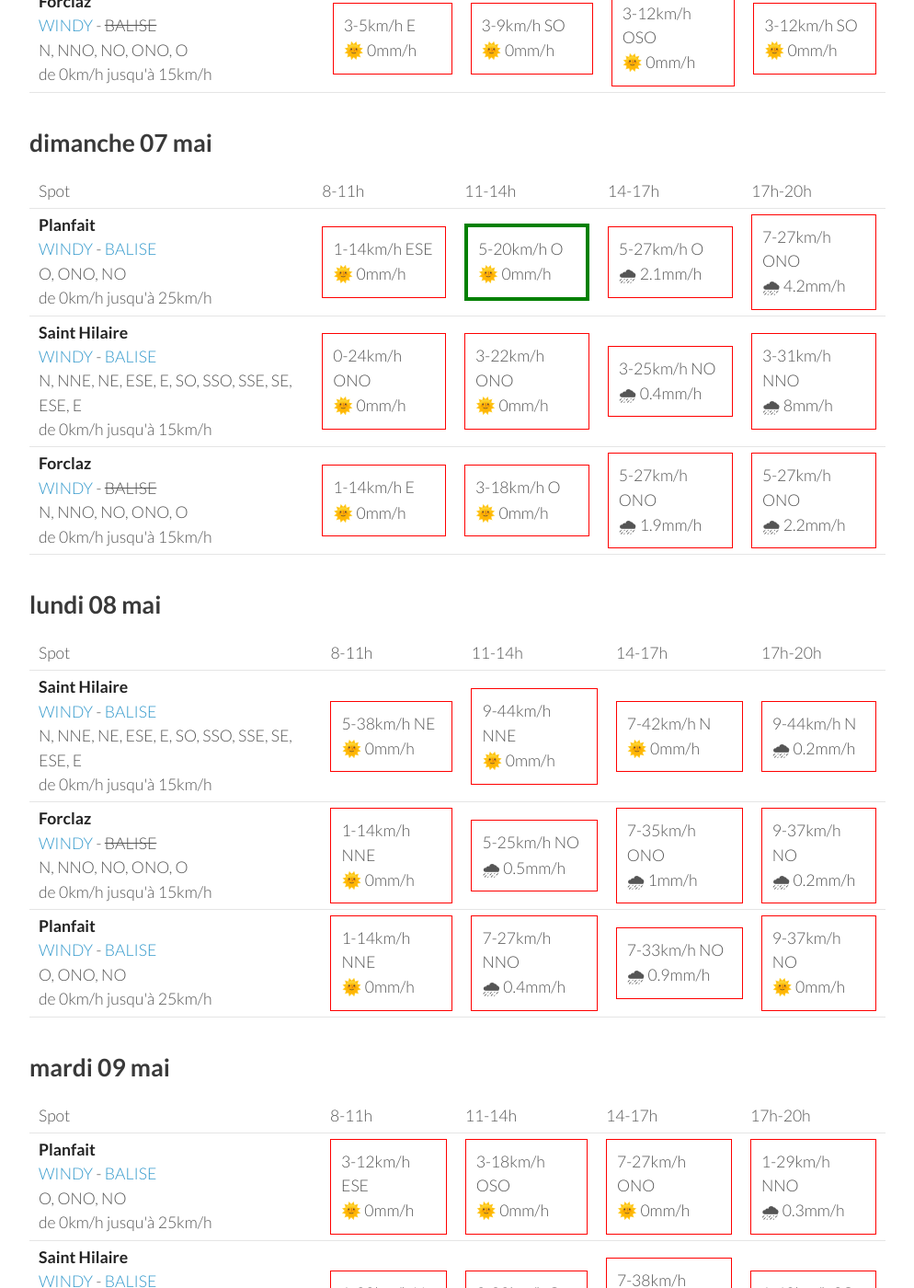
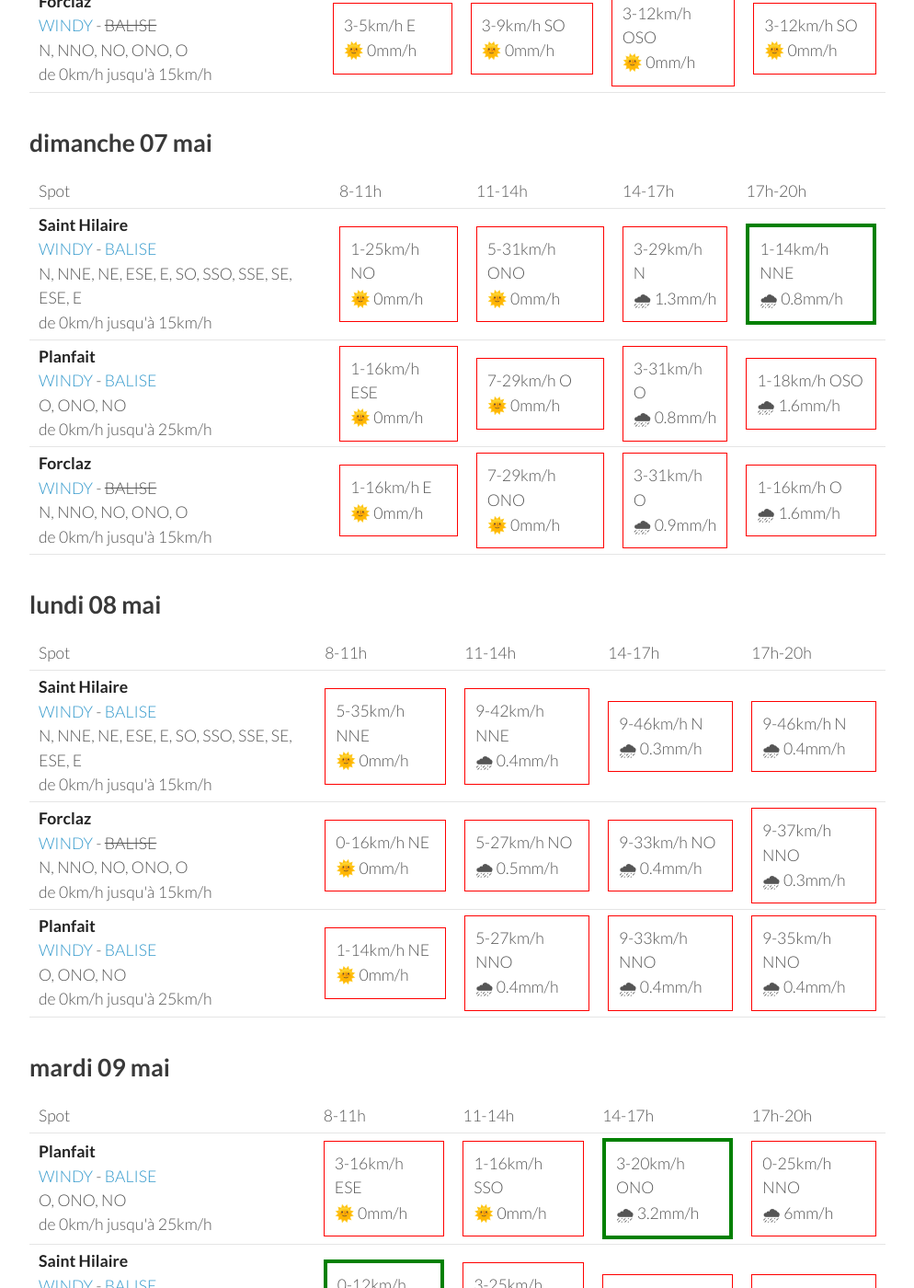
Before and after one commit to parapente-dans-le-nord/parapente-dans-le-nord.github.io, a Jekyll site: the page built from alpes_nord.markdown, in a window 1280 px wide and 1400 px high, scrolled down 1145 px. Shown: the whole window at 92% size, without its empty margins (26-1020 px from the left). Built offline with Jekyll 4.4.1, drawn with Linux system fonts in a browser that asks for light colours; some of the changed text lies outside the part shown.

Commit message:
update index.markdown

```diff
--- a/alpes_nord.markdown
+++ b/alpes_nord.markdown
@@ -114,32 +114,32 @@ page mise à jour le vendredi 05 mai 06:25
       <td>17h-20h</td>
     </tr>
 <tr>
-        <td><strong>Planfait</strong><br><a href="https://windy.com/45.853/6.223?45.415,6.223,8">WINDY</a> - <span class=""><a href="https://www.openwindmap.org/PP496">BALISE</a> </span><br> <span class="vent-favorable">O, ONO, NO</span><br><span class="force-vent">de 0km/h jusqu'à 25km/h</span> </td>
+        <td><strong>Saint Hilaire</strong><br><a href="https://windy.com/45.307/5.888?45.087,5.889,9,m:eUFagkX">WINDY</a> - <span class=""><a href="http://www.balisemeteo.com/balise.php?idBalise=61">BALISE</a> </span><br> <span class="vent-favorable">N, NNE, NE, ESE, E, SO, SSO, SSE, SE, ESE, E</span><br><span class="force-vent">de 0km/h jusqu'à 15km/h</span> </td>
 
-            <td><div class="not-flyable"><p>1-14km/h ESE</p><p>🌞 0mm/h</p></div></td>
-            <td><div class="flyable"><p>5-20km/h O</p><p>🌞 0mm/h</p></div></td>
-            <td><div class="not-flyable"><p>5-27km/h O</p><p>🌧 2.1mm/h</p></div></td>
-            <td><div class="not-flyable"><p>7-27km/h ONO</p><p>🌧 4.2mm/h</p></div></td>
+            <td><div class="not-flyable"><p>1-25km/h NO</p><p>🌞 0mm/h</p></div></td>
+            <td><div class="not-flyable"><p>5-31km/h ONO</p><p>🌞 0mm/h</p></div></td>
+            <td><div class="not-flyable"><p>3-29km/h N</p><p>🌧 1.3mm/h</p></div></td>
+            <td><div class="flyable"><p>1-14km/h NNE</p><p>🌧 0.8mm/h</p></div></td>
 
 
     </tr>
 <tr>
-        <td><strong>Saint Hilaire</strong><br><a href="https://windy.com/45.307/5.888?45.087,5.889,9,m:eUFagkX">WINDY</a> - <span class=""><a href="http://www.balisemeteo.com/balise.php?idBalise=61">BALISE</a> </span><br> <span class="vent-favorable">N, NNE, NE, ESE, E, SO, SSO, SSE, SE, ESE, E</span><br><span class="force-vent">de 0km/h jusqu'à 15km/h</span> </td>
+        <td><strong>Planfait</strong><br><a href="https://windy.com/45.853/6.223?45.415,6.223,8">WINDY</a> - <span class=""><a href="https://www.openwindmap.org/PP496">BALISE</a> </span><br> <span class="vent-favorable">O, ONO, NO</span><br><span class="force-vent">de 0km/h jusqu'à 25km/h</span> </td>
 
-            <td><div class="not-flyable"><p>0-24km/h ONO</p><p>🌞 0mm/h</p></div></td>
-            <td><div class="not-flyable"><p>3-22km/h ONO</p><p>🌞 0mm/h</p></div></td>
-            <td><div class="not-flyable"><p>3-25km/h NO</p><p>🌧 0.4mm/h</p></div></td>
-            <td><div class="not-flyable"><p>3-31km/h NNO</p><p>🌧 8mm/h</p></div></td>
+            <td><div class="not-flyable"><p>1-16km/h ESE</p><p>🌞 0mm/h</p></div></td>
+            <td><div class="not-flyable"><p>7-29km/h O</p><p>🌞 0mm/h</p></div></td>
+            <td><div class="not-flyable"><p>3-31km/h O</p><p>🌧 0.8mm/h</p></div></td>
+            <td><div class="not-flyable"><p>1-18km/h OSO</p><p>🌧 1.6mm/h</p></div></td>
 
 
     </tr>
 <tr>
         <td><strong>Forclaz</strong><br><a href="https://windy.com/45.814/6.247?45.375,6.246,8,m:eVwaglz">WINDY</a> - <span class="no-balise"> BALISE </span><br> <span class="vent-favorable">N, NNO, NO, ONO, O</span><br><span class="force-vent">de 0km/h jusqu'à 15km/h</span> </td>
 
-            <td><div class="not-flyable"><p>1-14km/h E</p><p>🌞 0mm/h</p></div></td>
-            <td><div class="not-flyable"><p>3-18km/h O</p><p>🌞 0mm/h</p></div></td>
-            <td><div class="not-flyable"><p>5-27km/h ONO</p><p>🌧 1.9mm/h</p></div></td>
-            <td><div class="not-flyable"><p>5-27km/h ONO</p><p>🌧 2.2mm/h</p></div></td>
+            <td><div class="not-flyable"><p>1-16km/h E</p><p>🌞 0mm/h</p></div></td>
+            <td><div class="not-flyable"><p>7-29km/h ONO</p><p>🌞 0mm/h</p></div></td>
+            <td><div class="not-flyable"><p>3-31km/h O</p><p>🌧 0.9mm/h</p></div></td>
+            <td><div class="not-flyable"><p>1-16km/h O</p><p>🌧 1.6mm/h</p></div></td>
 
 
     </tr>
@@ -162,30 +162,30 @@ page mise à jour le vendredi 05 mai 06:25
 <tr>
         <td><strong>Saint Hilaire</strong><br><a href="https://windy.com/45.307/5.888?45.087,5.889,9,m:eUFagkX">WINDY</a> - <span class=""><a href="http://www.balisemeteo.com/balise.php?idBalise=61">BALISE</a> </span><br> <span class="vent-favorable">N, NNE, NE, ESE, E, SO, SSO, SSE, SE, ESE, E</span><br><span class="force-vent">de 0km/h jusqu'à 15km/h</span> </td>
 
-            <td><div class="not-flyable"><p>5-38km/h NE</p><p>🌞 0mm/h</p></div></td>
-            <td><div class="not-flyable"><p>9-44km/h NNE</p><p>🌞 0mm/h</p></div></td>
-            <td><div class="not-flyable"><p>7-42km/h N</p><p>🌞 0mm/h</p></div></td>
-            <td><div class="not-flyable"><p>9-44km/h N</p><p>🌧 0.2mm/h</p></div></td>
+            <td><div class="not-flyable"><p>5-35km/h NNE</p><p>🌞 0mm/h</p></div></td>
+            <td><div class="not-flyable"><p>9-42km/h NNE</p><p>🌧 0.4mm/h</p></div></td>
+            <td><div class="not-flyable"><p>9-46km/h N</p><p>🌧 0.3mm/h</p></div></td>
+            <td><div class="not-flyable"><p>9-46km/h N</p><p>🌧 0.4mm/h</p></div></td>
 
 
     </tr>
 <tr>
         <td><strong>Forclaz</strong><br><a href="https://windy.com/45.814/6.247?45.375,6.246,8,m:eVwaglz">WINDY</a> - <span class="no-balise"> BALISE </span><br> <span class="vent-favorable">N, NNO, NO, ONO, O</span><br><span class="force-vent">de 0km/h jusqu'à 15km/h</span> </td>
 
-            <td><div class="not-flyable"><p>1-14km/h NNE</p><p>🌞 0mm/h</p></div></td>
-            <td><div class="not-flyable"><p>5-25km/h NO</p><p>🌧 0.5mm/h</p></div></td>
-            <td><div class="not-flyable"><p>7-35km/h ONO</p><p>🌧 1mm/h</p></div></td>
-            <td><div class="not-flyable"><p>9-37km/h NO</p><p>🌧 0.2mm/h</p></div></td>
+            <td><div class="not-flyable"><p>0-16km/h NE</p><p>🌞 0mm/h</p></div></td>
+            <td><div class="not-flyable"><p>5-27km/h NO</p><p>🌧 0.5mm/h</p></div></td>
+            <td><div class="not-flyable"><p>9-33km/h NO</p><p>🌧 0.4mm/h</p></div></td>
+            <td><div class="not-flyable"><p>9-37km/h NNO</p><p>🌧 0.3mm/h</p></div></td>
 
 
     </tr>
 <tr>
         <td><strong>Planfait</strong><br><a href="https://windy.com/45.853/6.223?45.415,6.223,8">WINDY</a> - <span class=""><a href="https://www.openwindmap.org/PP496">BALISE</a> </span><br> <span class="vent-favorable">O, ONO, NO</span><br><span class="force-vent">de 0km/h jusqu'à 25km/h</span> </td>
 
-            <td><div class="not-flyable"><p>1-14km/h NNE</p><p>🌞 0mm/h</p></div></td>
-            <td><div class="not-flyable"><p>7-27km/h NNO</p><p>🌧 0.4mm/h</p></div></td>
-            <td><div class="not-flyable"><p>7-33km/h NO</p><p>🌧 0.9mm/h</p></div></td>
-            <td><div class="not-flyable"><p>9-37km/h NO</p><p>🌞 0mm/h</p></div></td>
+            <td><div class="not-flyable"><p>1-14km/h NE</p><p>🌞 0mm/h</p></div></td>
+            <td><div class="not-flyable"><p>5-27km/h NNO</p><p>🌧 0.4mm/h</p></div></td>
+            <td><div class="not-flyable"><p>9-33km/h NNO</p><p>🌧 0.4mm/h</p></div></td>
+            <td><div class="not-flyable"><p>9-35km/h NNO</p><p>🌧 0.4mm/h</p></div></td>
 
 
     </tr>
@@ -208,30 +208,30 @@ page mise à jour le vendredi 05 mai 06:25
 <tr>
         <td><strong>Planfait</strong><br><a href="https://windy.com/45.853/6.223?45.415,6.223,8">WINDY</a> - <span class=""><a href="https://www.openwindmap.org/PP496">BALISE</a> </span><br> <span class="vent-favorable">O, ONO, NO</span><br><span class="force-vent">de 0km/h jusqu'à 25km/h</span> </td>
 
-            <td><div class="not-flyable"><p>3-12km/h ESE</p><p>🌞 0mm/h</p></div></td>
-            <td><div class="not-flyable"><p>3-18km/h OSO</p><p>🌞 0mm/h</p></div></td>
-            <td><div class="not-flyable"><p>7-27km/h ONO</p><p>🌞 0mm/h</p></div></td>
-            <td><div class="not-flyable"><p>1-29km/h NNO</p><p>🌧 0.3mm/h</p></div></td>
+            <td><div class="not-flyable"><p>3-16km/h ESE</p><p>🌞 0mm/h</p></div></td>
+            <td><div class="not-flyable"><p>1-16km/h SSO</p><p>🌞 0mm/h</p></div></td>
+            <td><div class="flyable"><p>3-20km/h ONO</p><p>🌧 3.2mm/h</p></div></td>
+            <td><div class="not-flyable"><p>0-25km/h NNO</p><p>🌧 6mm/h</p></div></td>
 
 
     </tr>
 <tr>
         <td><strong>Saint Hilaire</strong><br><a href="https://windy.com/45.307/5.888?45.087,5.889,9,m:eUFagkX">WINDY</a> - <span class=""><a href="http://www.balisemeteo.com/balise.php?idBalise=61">BALISE</a> </span><br> <span class="vent-favorable">N, NNE, NE, ESE, E, SO, SSO, SSE, SE, ESE, E</span><br><span class="force-vent">de 0km/h jusqu'à 15km/h</span> </td>
 
-            <td><div class="not-flyable"><p>1-20km/h N</p><p>🌞 0mm/h</p></div></td>
-            <td><div class="not-flyable"><p>3-22km/h O</p><p>🌞 0mm/h</p></div></td>
-            <td><div class="not-flyable"><p>7-38km/h OSO</p><p>🌞 0mm/h</p></div></td>
-            <td><div class="not-flyable"><p>1-42km/h SO</p><p>🌧 1.3mm/h</p></div></td>
+            <td><div class="flyable"><p>0-12km/h ESE</p><p>🌞 0mm/h</p></div></td>
+            <td><div class="not-flyable"><p>3-25km/h OSO</p><p>🌞 0mm/h</p></div></td>
+            <td><div class="not-flyable"><p>3-29km/h SO</p><p>🌧 2.2mm/h</p></div></td>
+            <td><div class="not-flyable"><p>1-29km/h NO</p><p>🌧 4.6mm/h</p></div></td>
 
 
     </tr>
 <tr>
         <td><strong>Forclaz</strong><br><a href="https://windy.com/45.814/6.247?45.375,6.246,8,m:eVwaglz">WINDY</a> - <span class="no-balise"> BALISE </span><br> <span class="vent-favorable">N, NNO, NO, ONO, O</span><br><span class="force-vent">de 0km/h jusqu'à 15km/h</span> </td>
 
-            <td><div class="not-flyable"><p>3-14km/h ESE</p><p>🌞 0mm/h</p></div></td>
-            <td><div class="not-flyable"><p>1-18km/h O</p><p>🌞 0mm/h</p></div></td>
-            <td><div class="not-flyable"><p>7-27km/h ONO</p><p>🌞 0mm/h</p></div></td>
-            <td><div class="not-flyable"><p>3-29km/h NNO</p><p>🌧 0.2mm/h</p></div></td>
+            <td><div class="not-flyable"><p>3-18km/h ESE</p><p>🌞 0mm/h</p></div></td>
+            <td><div class="not-flyable"><p>1-16km/h S</p><p>🌞 0mm/h</p></div></td>
+            <td><div class="not-flyable"><p>3-20km/h ONO</p><p>🌧 3.3mm/h</p></div></td>
+            <td><div class="not-flyable"><p>1-29km/h NNO</p><p>🌧 6mm/h</p></div></td>
 
 
     </tr>
@@ -239,3 +239,49 @@ page mise à jour le vendredi 05 mai 06:25
 </tbody>
 </table>
 {:/}
+## mercredi 10 mai
+
+{::nomarkdown}
+<table>
+  <tbody>
+    <tr>
+      <td>Spot</td>
+      <td>8-11h</td>
+      <td>11-14h</td>
+      <td>14-17h</td>
+      <td>17h-20h</td>
+    </tr>
+<tr>
+        <td><strong>Saint Hilaire</strong><br><a href="https://windy.com/45.307/5.888?45.087,5.889,9,m:eUFagkX">WINDY</a> - <span class=""><a href="http://www.balisemeteo.com/balise.php?idBalise=61">BALISE</a> </span><br> <span class="vent-favorable">N, NNE, NE, ESE, E, SO, SSO, SSE, SE, ESE, E</span><br><span class="force-vent">de 0km/h jusqu'à 15km/h</span> </td>
+
+            <td><div class="not-flyable"><p>5-40km/h N</p><p>🌧 2.3mm/h</p></div></td>
+            <td><div class="not-flyable"><p>7-48km/h NNE</p><p>🌧 0.7mm/h</p></div></td>
+            <td><div class="not-flyable"><p>9-48km/h N</p><p>🌧 0.4mm/h</p></div></td>
+            <td><div class="not-flyable"><p>7-44km/h N</p><p>🌞 0mm/h</p></div></td>
+
+
+    </tr>
+<tr>
+        <td><strong>Forclaz</strong><br><a href="https://windy.com/45.814/6.247?45.375,6.246,8,m:eVwaglz">WINDY</a> - <span class="no-balise"> BALISE </span><br> <span class="vent-favorable">N, NNO, NO, ONO, O</span><br><span class="force-vent">de 0km/h jusqu'à 15km/h</span> </td>
+
+            <td><div class="not-flyable"><p>7-31km/h NO</p><p>🌧 1.4mm/h</p></div></td>
+            <td><div class="not-flyable"><p>9-35km/h NNO</p><p>🌧 0.6mm/h</p></div></td>
+            <td><div class="not-flyable"><p>9-37km/h NO</p><p>🌧 0.3mm/h</p></div></td>
+            <td><div class="not-flyable"><p>9-37km/h NO</p><p>🌞 0mm/h</p></div></td>
+
+
+    </tr>
+<tr>
+        <td><strong>Planfait</strong><br><a href="https://windy.com/45.853/6.223?45.415,6.223,8">WINDY</a> - <span class=""><a href="https://www.openwindmap.org/PP496">BALISE</a> </span><br> <span class="vent-favorable">O, ONO, NO</span><br><span class="force-vent">de 0km/h jusqu'à 25km/h</span> </td>
+
+            <td><div class="not-flyable"><p>7-29km/h NO</p><p>🌧 1.7mm/h</p></div></td>
+            <td><div class="not-flyable"><p>9-33km/h NNO</p><p>🌧 0.4mm/h</p></div></td>
+            <td><div class="not-flyable"><p>9-35km/h NO</p><p>🌧 0.2mm/h</p></div></td>
+            <td><div class="not-flyable"><p>9-35km/h NO</p><p>🌞 0mm/h</p></div></td>
+
+
+    </tr>
+
+</tbody>
+</table>
+{:/}
```
Also changed, not shown: other parts of alpes_nord.markdown (+1 -1 lines).
